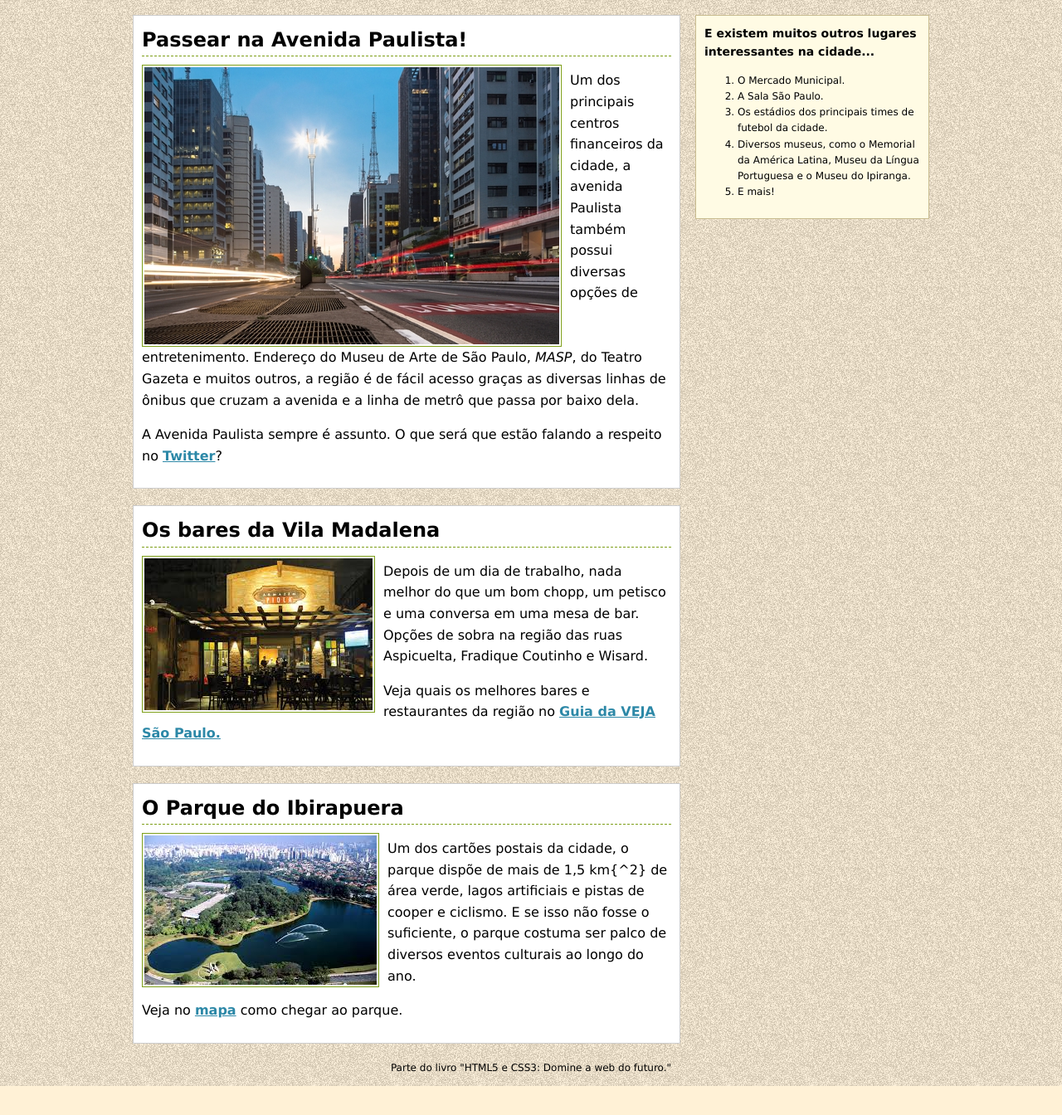
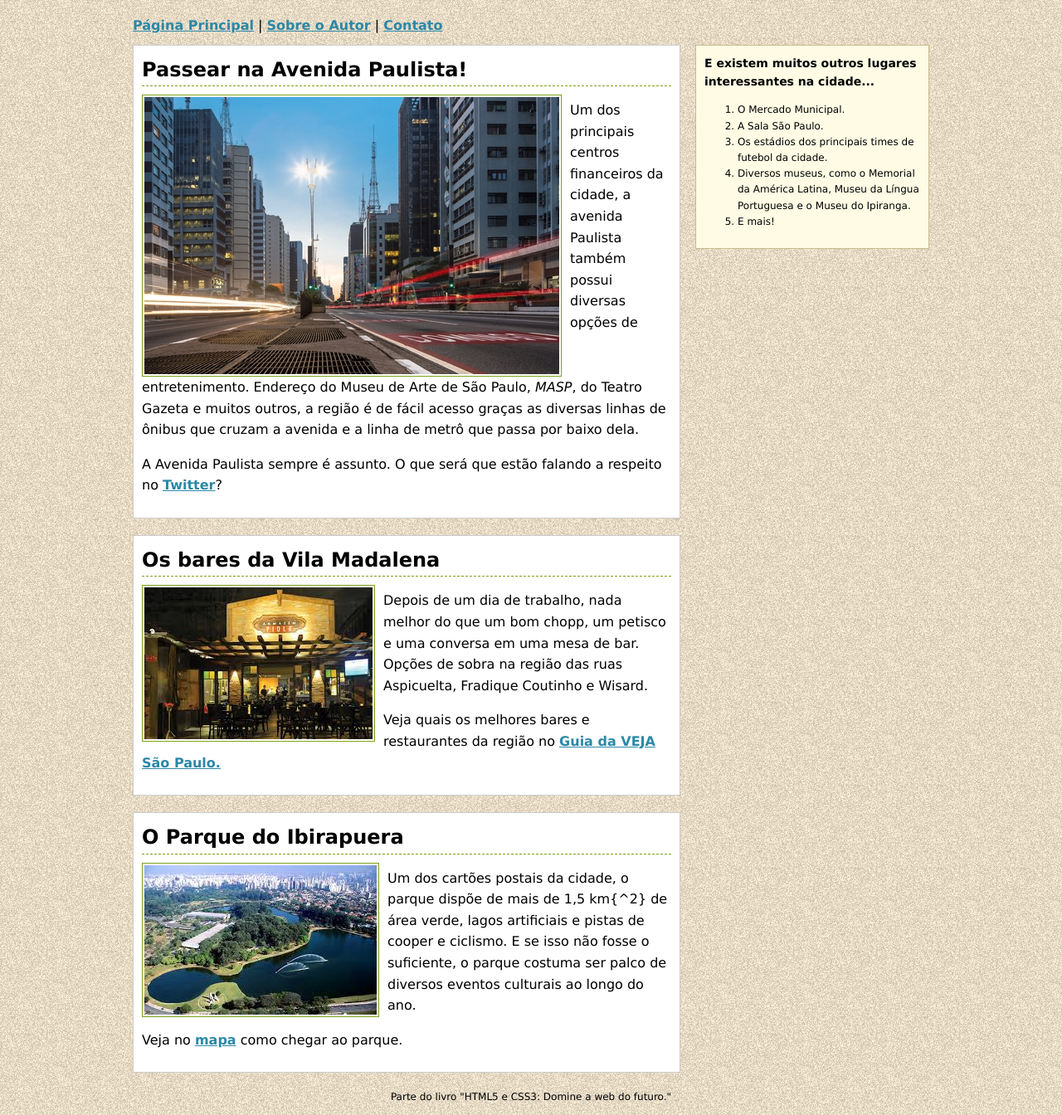
Before and after one commit to williammian/html5css3, a plain HTML site: page WebContent/gostoSP.html in a window 1280 px wide. Shown: the part 76-1420 px from the top of the page at 83% size. Before the commit the page ends 1385 px from the top, so only its background shows below. Drawn offline with Linux system fonts and the light colour scheme.

Commit message:
semântica

```diff
--- a/WebContent/gostoSP.html
+++ b/WebContent/gostoSP.html
@@ -10,11 +10,17 @@
 
 	  <div class='container'>
 
-	  	<h1><a href="gostoSP.html">O que mais gosto em São Paulo</a></h1>
+	  	<header>
+	  		<h1><a href="gostoSP.html">O que mais gosto em São Paulo</a></h1>
+	  	</header>
 
-	  	<div class='places'>
+	  	<nav>
+	  		<a href="">Página Principal</a> | <a href="">Sobre o Autor</a> | <a href="">Contato</a>
+	  	</nav>
 
-		  	<div class='place'>
+	  	<section>
+
+		  	<article>
 			    <h2>Passear na Avenida Paulista!</h2>
 			    <img src='resources/images/paulista.jpg' alt="Av. Paulista">
 				<p>
@@ -30,9 +36,9 @@
 				</p>
 
 				<div class='clear'></div>
-			</div>
+			</article>
 
-			<div class='place'>
+			<article>
 				<h2>Os bares da Vila Madalena</h2>
 				<img src='resources/images/piola.jpg' alt="Armazém Piola">
 				<p>
@@ -47,9 +53,9 @@
 				</p>
 
 				<div class='clear'></div>
-			</div>
+			</article>
 
-			<div class='place'>
+			<article>
 				<h2>O Parque do Ibirapuera</h2>
 				<img src='resources/images/ibirapuera.jpg' alt="Parque do Ibirapuera">
 				<p>
@@ -64,10 +70,11 @@
 				</p>
 
 				<div class='clear'></div>
-			</div>
-		</div>
+			</article>
 
-		<div class='sidenote'>
+		</section>
+
+		<aside>
 			<h3>E existem muitos outros lugares interessantes na cidade...</h3>
 			<ol>
 				<li>O Mercado Municipal.</li>
@@ -78,11 +85,11 @@
 				</li>
 				<li>E mais!</li>
 			</ol>
-		</div>
+		</aside>
 
-		<div class='footer clear'>
+		<footer class='clear'>
 			<p>Parte do livro "HTML5 e CSS3: Domine a web do futuro."</p>
-		</div>
+		</footer>
 
 	  </div>
 
--- a/WebContent/resources/css/gostoSP.css
+++ b/WebContent/resources/css/gostoSP.css
@@ -10,7 +10,16 @@ body {
 	width: 960px;
 }
 
-.place {
+nav{
+	padding-bottom: 10px;
+}
+
+nav a{
+	color: #2C88A7;
+	font-weight: bold;
+}
+
+article {
 	background-color: #FFF;
 	border-color: #CCC #999 #999 #CCC;
 	border: 1px solid #CCC;
@@ -18,12 +27,12 @@ body {
 	padding: 10px;
 }
 
-.place h2 {
+article h2 {
 	border-bottom: 1px dashed #7E9F19;
 	margin: 0;
 }
 
-.place a {
+article a {
 	color: #2C88A7;
 	font-weight: bold;
 }
@@ -38,14 +47,14 @@ h1 a:hover {
 	color: #FFF;
 }
 
-.place img {
+article img {
 	border: 1px solid #7E9F19;
 	float: left;
 	margin: 10px 10px 0 0;
 	padding: 2px;
 }
 
-.places {
+section {
 	float: left;
 	width: 660px;
 }
@@ -54,22 +63,22 @@ h1 a:hover {
 	clear: both;
 }
 
-.sidenote {
+aside {
 	background-color: #FFFBE4;
 	border: 1px solid #C9BC8F;
 	float: right;
 	padding: 10px;
 	width: 260px;
 }
-.sidenote h3 {
+aside h3 {
 	font-size: 14px;
 	margin-top: 0;
 }
-.sidenote ol {
+aside ol {
 	font-size: 12px;
 }
 
-.footer {
+footer {
 	font-size: 12px;
 	text-align: center;
 }
```
